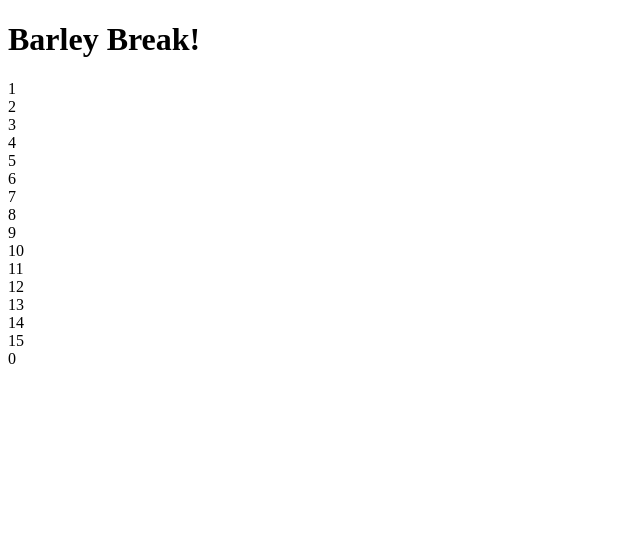
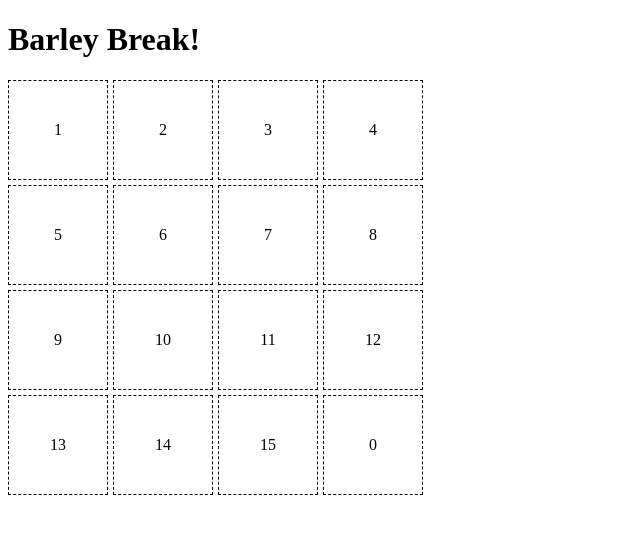
Before and after one commit to ArtmMtvnko/barley-break-ts, a React (Vite) app: page / in a window 1280 px wide. Shown: the top 534 px of the page, without its empty margins (0-640 px from the left). Built offline with nearby package versions, Linux system fonts and the light colour scheme.

Commit message:
Added couple of styles to board and bricks. Implemented movement on click at brick.

```diff
--- a/src/App.tsx
+++ b/src/App.tsx
@@ -1,14 +1,24 @@
-import { useEffect, useState } from 'react'
+import { createContext, useEffect, useState } from 'react'
 import { SmallBoardFactory } from './game/BoardFactory'
-import { SmallBoard, TypeField } from './game/Board'
+import { Board, SmallBoard, TypeField } from './game/Board'
 import { MoveObserver } from './game/Observer'
 import { BoardMoveProxy } from './game/BoardProxy'
 import { Caretaker } from './game/Memento'
 import GameBoard from './components/GameBoard'
 import BrickComponent from './components/BrickComponent'
 
+import './style.css'
+
+type TypeBoardContext = {
+  board: Board,
+  setField: React.Dispatch<React.SetStateAction<TypeField>>
+} | undefined
+
+export const BoardContext = createContext<TypeBoardContext>(undefined)
+
 function App() {
-  const [field, setField] = useState<TypeField>(new SmallBoardFactory().CreateBoard().field)
+  const [board, setBoard] = useState<Board>(new SmallBoardFactory().CreateBoard())
+  const [field, setField] = useState<TypeField>(board.field)
 
   useEffect(() => {
     const smallBoard: SmallBoard = new SmallBoardFactory().CreateBoard()
@@ -37,11 +47,18 @@ function App() {
   return (
     <>
       <h1>Barley Break!</h1>
+
+      <BoardContext.Provider value={{ board, setField }}>
       <GameBoard>
-        {field.map(row => {
-          return row.map(brick => <BrickComponent key={brick.value} brick={brick} />)
+        {field.map((row, y) => {
+          return row.map((brick, x) =>
+            <BrickComponent key={brick.value} brick={brick} X={x} Y={y}/>
+          )
         })}
       </GameBoard>
+      </BoardContext.Provider>
+
+
     </>
   )
 }
--- a/src/components/BrickComponent.tsx
+++ b/src/components/BrickComponent.tsx
@@ -1,13 +1,23 @@
-import { FC } from "react";
+import { FC, useContext } from "react";
 import { Brick } from "../game/Brick";
+import { BoardContext } from "../App";
 
 type BrickProps = {
-    brick: Brick
+    brick: Brick,
+    X: number,
+    Y: number
 }
 
-const BrickComponent: FC<BrickProps> = ({ brick: { value } }) => {
+const BrickComponent: FC<BrickProps> = ({ brick: { value }, X, Y }) => {
+    const context = useContext(BoardContext)
+
+    const clickHandler = () => {
+        context!.board.move(X, Y)
+        context?.setField([...context!.board.field])
+    }
+
     return (
-        <div>
+        <div className="brick" pos-x={X} pos-y={Y} onClick={clickHandler}>
             {value}
         </div>
     )
--- a/src/components/GameBoard.tsx
+++ b/src/components/GameBoard.tsx
@@ -6,7 +6,7 @@ type BoardProps = {
 
 const GameBoard: FC<BoardProps> = ({ children }) => {
     return (
-        <div>
+        <div className="board">
             {children}
         </div>
     )
--- a/src/game/Board.ts
+++ b/src/game/Board.ts
@@ -45,16 +45,22 @@ export abstract class Board implements IBoardPrototype, IObservable {
     public move(fromX: number, fromY: number): void {
         let tempBrick: Brick
 
+        if (this.field[fromY + 1] !== undefined) {
             if (this.field[fromY + 1][fromX]?.value === 0) {
                 tempBrick = this.field[fromY + 1][fromX]
                 this.field[fromY + 1][fromX] = this.field[fromY][fromX]
                 this.field[fromY][fromX] = tempBrick
             }
+        }
+
+        if (this.field[fromY - 1] !== undefined) {
             if (this.field[fromY - 1][fromX]?.value === 0) {
                 tempBrick = this.field[fromY - 1][fromX]
                 this.field[fromY - 1][fromX] = this.field[fromY][fromX]
                 this.field[fromY][fromX] = tempBrick
             }
+        }
+
         if (this.field[fromY][fromX + 1]?.value === 0) {
             tempBrick = this.field[fromY][fromX + 1]
             this.field[fromY][fromX + 1] = this.field[fromY][fromX]
--- /dev/null
+++ b/src/style.css
@@ -0,0 +1,20 @@
+.board {
+    display: grid;
+    grid-template-rows: repeat(4, 100px);
+    grid-template-columns: repeat(4, 100px);
+
+    gap: 5px;
+}
+
+.brick {
+    display: grid;
+    place-items: center;
+
+    border: 1px dashed black;
+
+    user-select: none;
+}
+
+.brick:hover {
+    background-color: #e9e9e9a6;
+}
```
Lines whose indentation alone changed are shown as unchanged.
